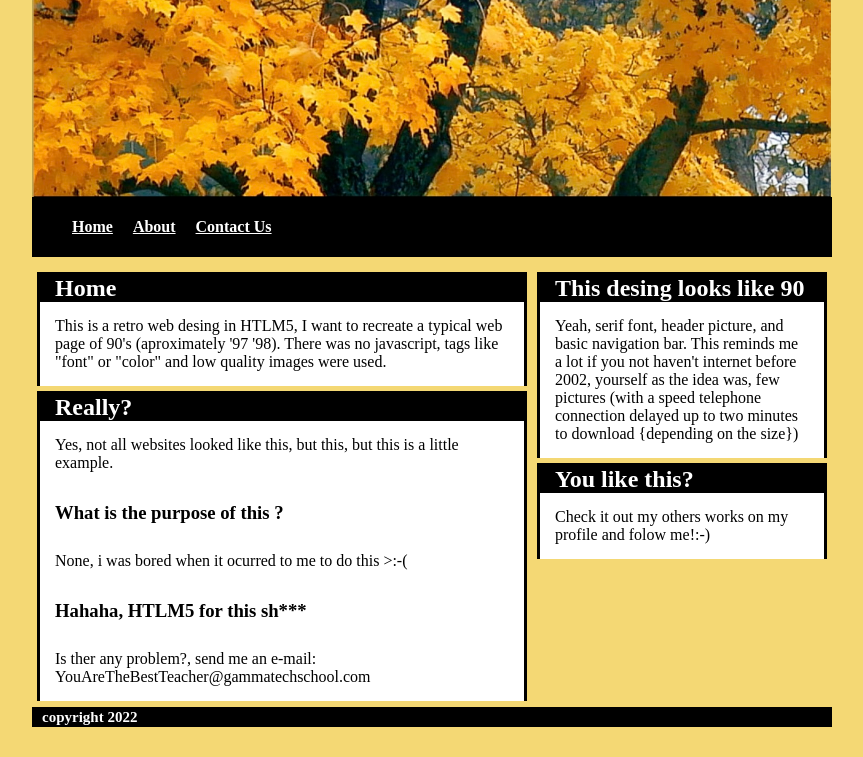
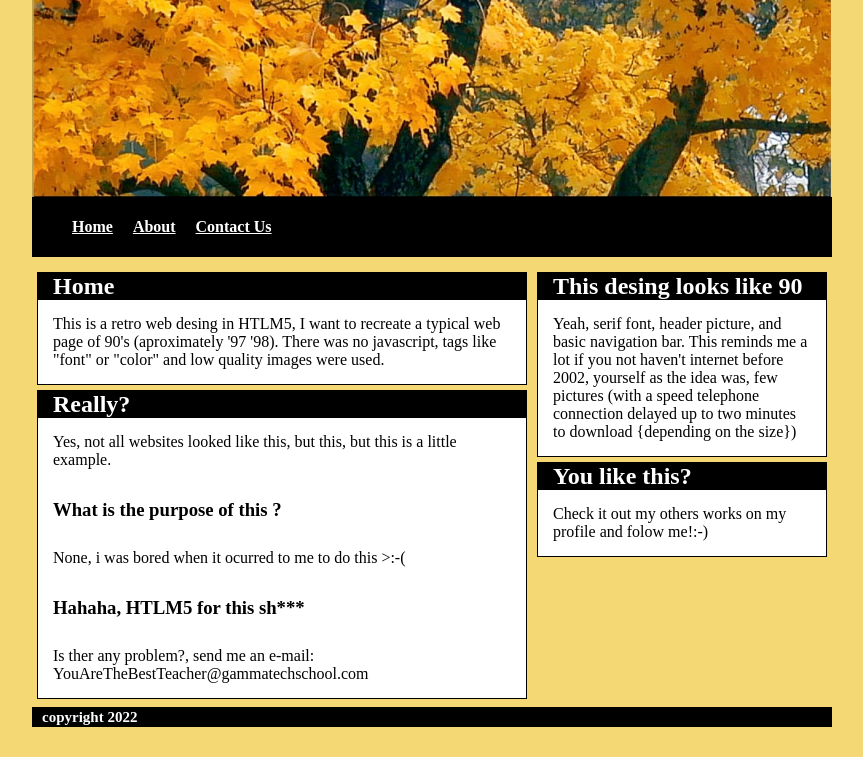
Before and after one commit to ceciliasegura/web_arbol, a plain HTML site: page index.html in a window 1280 px wide. Shown: the part 53-810 px from the top of the page, without its empty margins (208-1071 px from the left). Drawn offline with Linux system fonts and the light colour scheme.

Commit message:
fix border in section

```diff
--- a/style.css
+++ b/style.css
@@ -78,8 +78,7 @@ p {
 
 section {
     margin: 5px;
-    border-style: solid;
-    border-color: black;
+    border: 1px solid;
 
 }
 
```
